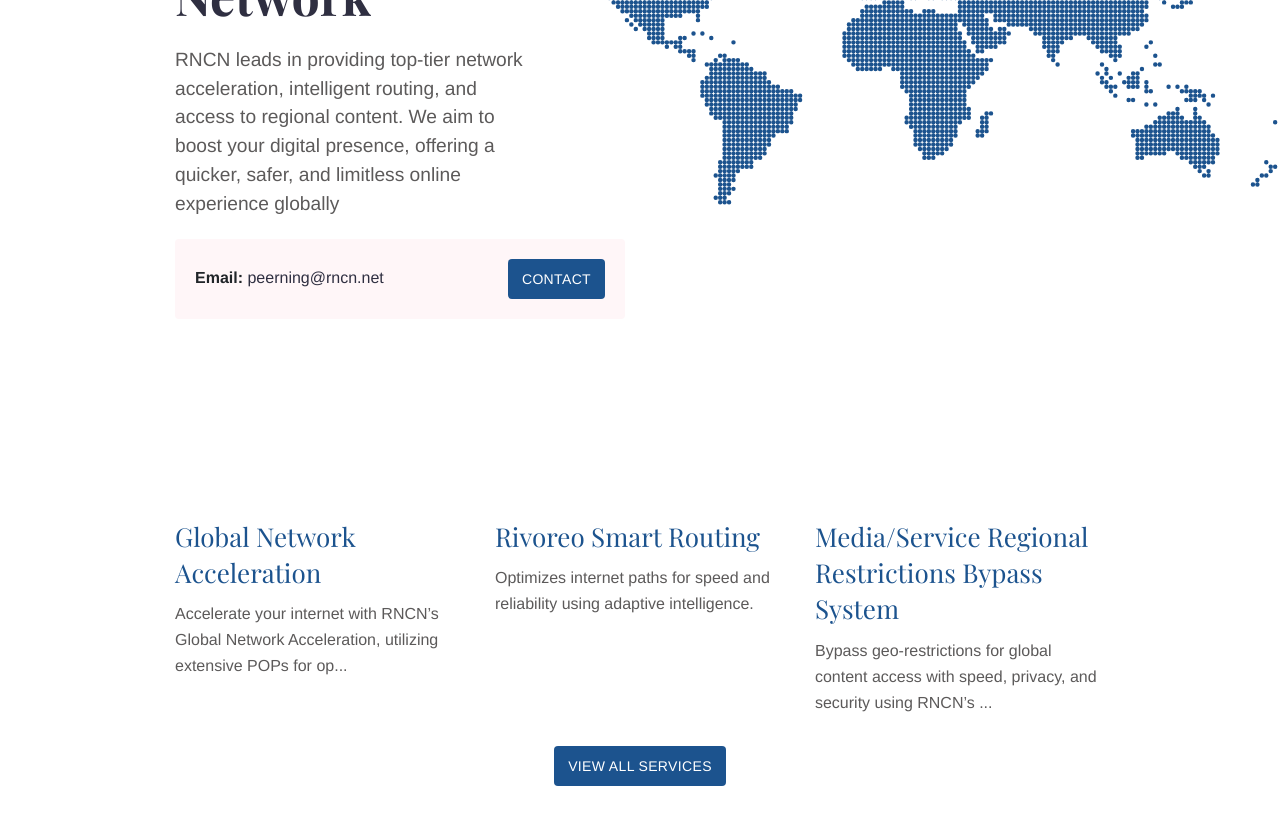
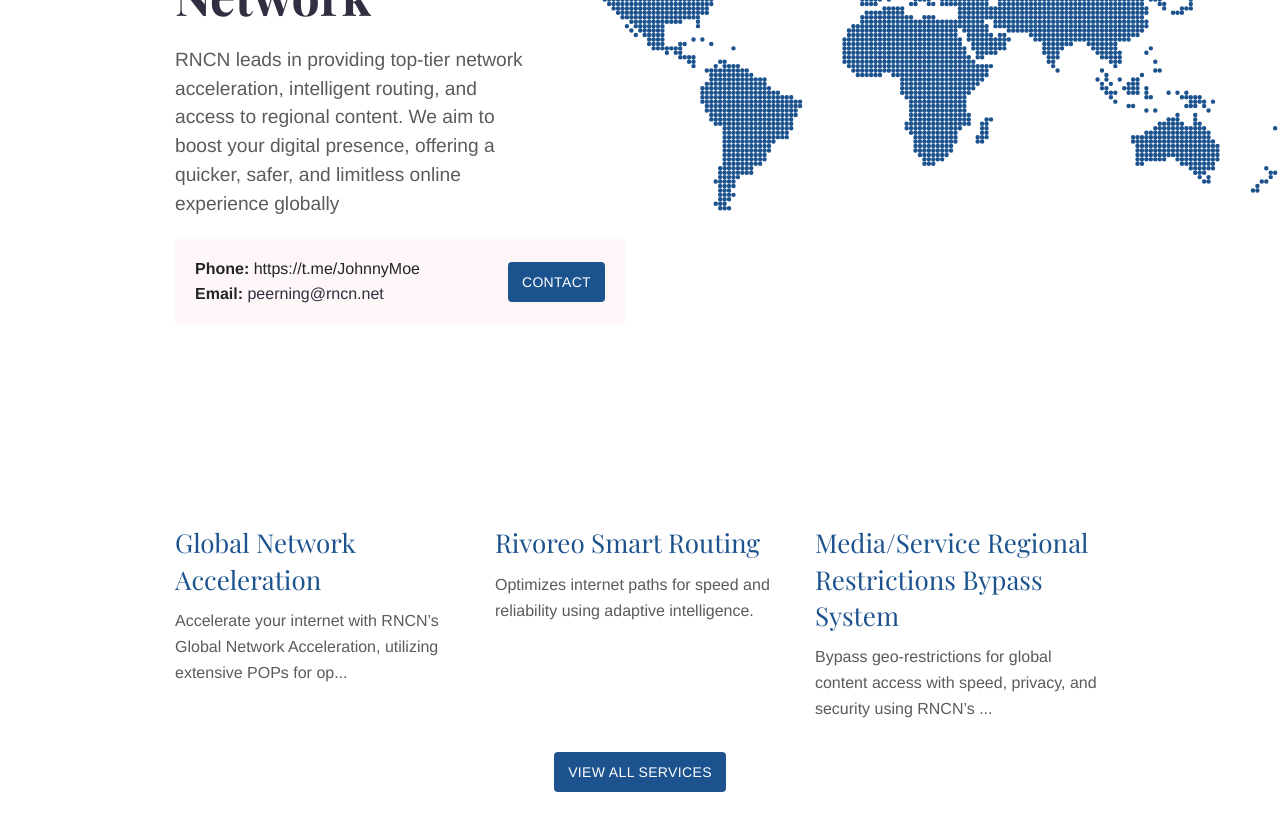
Before and after one commit to JohnnySun/rncn, a Jekyll site: the page built from index.md, in a window 1280 px wide and 900 px high, scrolled down 356 px. Shown: the top 831 px of the window. Built offline with Jekyll 4.4.1, drawn with Linux system fonts in a browser that asks for light colours; part of the change alters nothing that is shown.

Commit message:
update phone

```diff
--- a/_data/contact.yml
+++ b/_data/contact.yml
@@ -1,2 +1,3 @@
 email: 'peerning@rncn.net'
+phone: 'https://t.me/JohnnyMoe'
 contact_button_link: 'noc'
```
